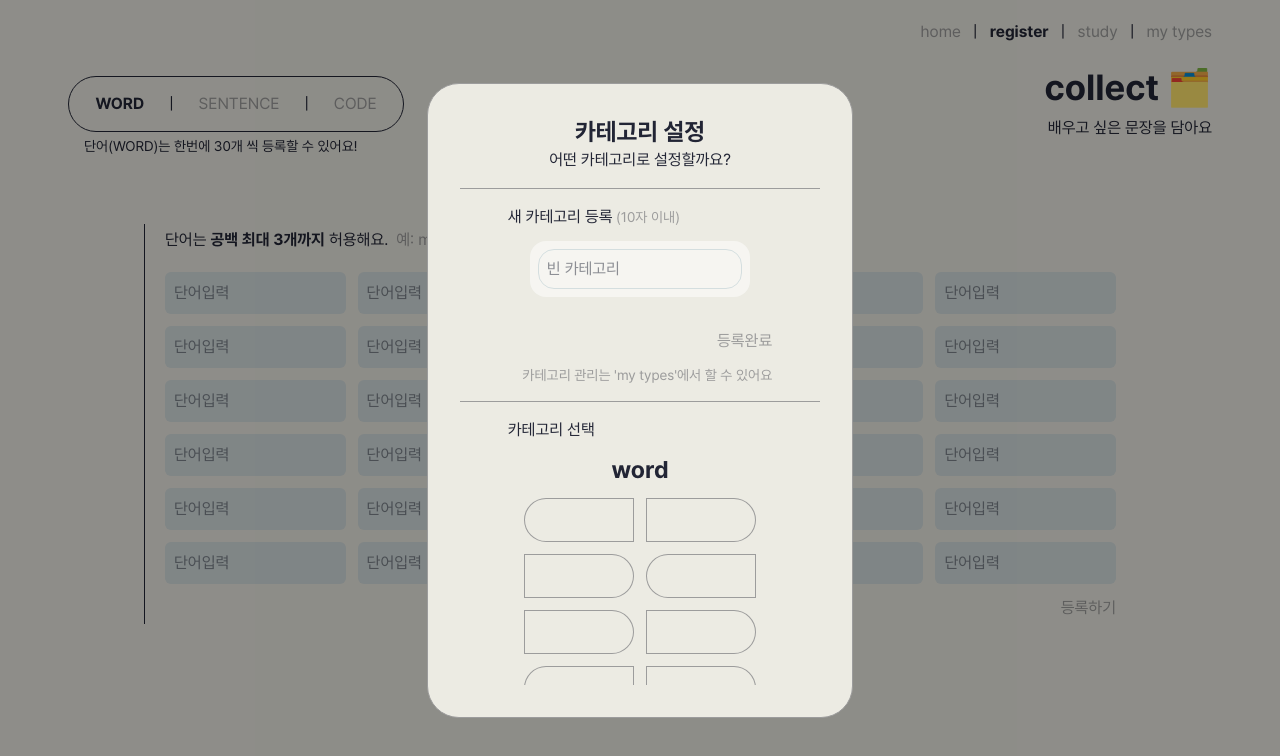
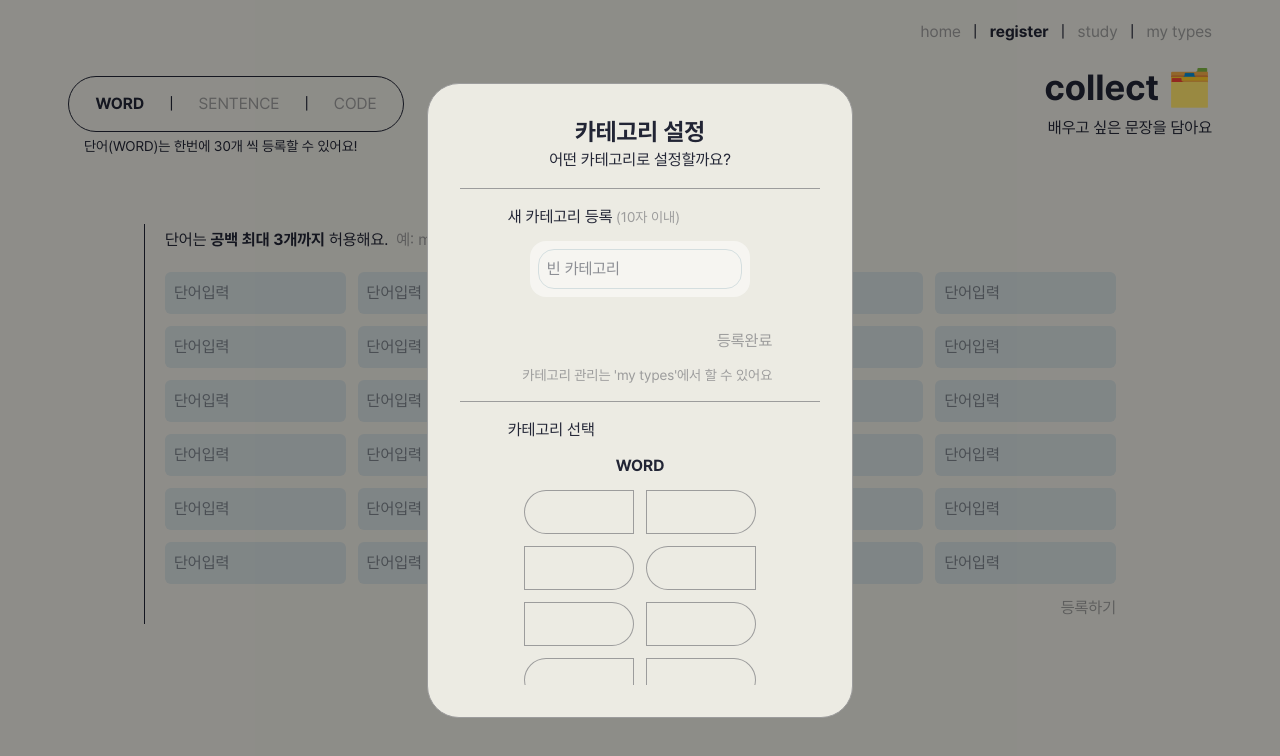
Before and after one commit to ummfieg/my-type, a Next.js app: page /register in a window 1280 px wide. Both pictures are taken after a click on the button "등록하기". Shown: the top 756 px of the page. Built offline with nearby package versions, Linux system fonts and the light colour scheme.

Commit message:
refactor(page, inputCategory, selectCategory, userCategoryModal, word): register페이지 데이터 책임 분리, 로컬스토리지로 저장 수정

```diff
--- a/src/app/register/page.js
+++ b/src/app/register/page.js
@@ -7,12 +7,15 @@ import Word from "@/components/register/word";
 import Sentence from "@/components/register/sentence";
 import Code from "@/components/register/code";
 import UserCategoryModal from "@/components/register/modal/userCategoryModal";
-import UserCategory from "@/components/register/modal/userCategoryModal";
 import { usePathname } from "next/navigation";
 
 export default function Resgister() {
   const pathName = usePathname();
+  const [wordInputs, setWordInputs] = useState(Array(30).fill(""));
   const [category, setCategory] = useState("WORD");
+  const [userCategory, setUserCategory] = useState(Array(10).fill(""));
+  const [selectedCategory, setSelectedCategory] = useState("");
+
   const onSelect = (e) => {
     setCategory(e);
   };
@@ -21,7 +24,62 @@ export default function Resgister() {
   const onClickOpenModal = () => {
     setOpenModal(true);
   };
+
   const onClickCloseModal = () => {
+    setOpenModal(false);
+  };
+
+  const handleWordChange = (index, value) => {
+    const updated = [...wordInputs];
+    updated[index] = value;
+    setWordInputs(updated);
+  };
+
+  const handleAddCategory = (newValue) => {
+    if (!newValue.trim()) return;
+
+    const categoryUpdated = [...userCategory];
+    const emptyIndex = categoryUpdated.indexOf("");
+
+    if (emptyIndex === -1) {
+      return;
+    }
+
+    categoryUpdated[emptyIndex] = newValue;
+    setUserCategory(categoryUpdated);
+  };
+
+  const handleSelectCategory = (selectedCategory) => {
+    if (!selectedCategory) return;
+    setSelectedCategory(selectedCategory);
+  };
+
+  const saveToLocalStorage = (selectedCategory) => {
+    const existingData = JSON.parse(localStorage.getItem("userData")) || {};
+
+    if (!existingData[category]) {
+      existingData[category] = {};
+    }
+
+    if (!existingData[category][selectedCategory]) {
+      existingData[category][selectedCategory] = [];
+    }
+
+    const filteredWords = wordInputs.filter((word) => word.trim() !== "");
+
+    existingData[category][selectedCategory] = [
+      ...existingData[category][selectedCategory],
+      ...filteredWords,
+    ];
+
+    localStorage.setItem("userData", JSON.stringify(existingData));
+  };
+
+  const handleRegisterSubmit = () => {
+    if (!selectedCategory) return;
+
+    saveToLocalStorage(selectedCategory);
+    setWordInputs(Array(30).fill(""));
     setOpenModal(false);
   };
 
@@ -41,7 +99,13 @@ export default function Resgister() {
 
       <main className="flex justify-center my-10">
         <div className="border-l w-4/5">
-          {category === "WORD" && <Word onClickOpenModal={onClickOpenModal} />}
+          {category === "WORD" && (
+            <Word
+              onClickOpenModal={onClickOpenModal}
+              wordInputs={wordInputs}
+              onWordChange={handleWordChange}
+            />
+          )}
           {category === "SENTENCE" && (
             <Sentence onClickOpenModal={onClickOpenModal} />
           )}
@@ -49,9 +113,12 @@ export default function Resgister() {
         </div>
       </main>
       {openModal && (
-        <UserCategory
+        <UserCategoryModal
           category={category}
-          onClickCloseModal={onClickCloseModal}
+          userCategory={userCategory}
+          onAddCategory={handleAddCategory}
+          onSelectCategory={handleSelectCategory}
+          onRegisterSubmit={handleRegisterSubmit}
         />
       )}
     </>
--- a/src/components/register/modal/inputCategory.js
+++ b/src/components/register/modal/inputCategory.js
@@ -1,9 +1,20 @@
+"use client";
 import { HighlightButton } from "@/components/ui/button";
 import { useState } from "react";
 
-export default function InputCategory({ handleChange, handleRegister }) {
+export default function InputCategory({ onAddCategory }) {
+  const [inputValue, setInputValue] = useState("");
+
+  const handleRegister = (e) => {
+    e.preventDefault();
+    if (!inputValue.trim()) return;
+
+    onAddCategory(inputValue);
+    setInputValue("");
+  };
+
   return (
-    <form className="flex flex-col gap-3 px-3 w-4/5">
+    <form className="flex flex-col gap-3 px-3 w-4/5" onSubmit={handleRegister}>
       <span className="text-start">
         새 카테고리 등록
         <span className="text-sm text-sub "> (10자 이내)</span>
@@ -14,15 +25,11 @@ export default function InputCategory({ handleChange, handleRegister }) {
           className="border border-main rounded-2xl w-full h-10 focus:border-sub focus:outline-none p-2"
           placeholder="빈 카테고리"
           maxLength={10}
-          name="유저카테고리"
-          // onChange={(e) => handleChange(e.target.value)}
+          value={inputValue}
+          onChange={(e) => setInputValue(e.target.value)}
         ></input>
       </div>
-      <button
-        className="cursor-pointer self-end text-sub"
-        type="submit"
-        onClick={handleRegister}
-      >
+      <button className="cursor-pointer self-end text-sub" type="submit">
         <HighlightButton>등록완료</HighlightButton>
       </button>
       <p className="text-sub text-sm text-end">
--- a/src/components/register/modal/selectCategory.js
+++ b/src/components/register/modal/selectCategory.js
@@ -1,27 +1,36 @@
 import { HighlightButton } from "@/components/ui/button";
 
-export default function SeletCategory({ userCategory }) {
+export default function SeletCategory({
+  userCategory,
+  category,
+  onSelectCategory,
+  onRegisterSubmit,
+}) {
   return (
     <div className="flex flex-col gap-3 px-3 w-4/5">
       <span className="text-start">카테고리 선택</span>
-      <span className="text-foreground font-bold text-2xl text-center">
-        word
-      </span>
-      <div className="grid grid-cols-2 gap-3 mx-4">
+      <span className="text-foreground font-bold text-center">{category}</span>
+      <div className="grid grid-cols-2 gap-3 mx-4 ">
         {userCategory.map((value, index) => (
-          <div
+          <button
             key={index}
-            type="text"
-            className={`border border-sub px-3 py-2 h-11 ${
+            type="button"
+            className={`border border-sub px-3 py-2 h-11 cursor-pointer text-center overflow-auto ${
               index % 3 === 0
                 ? "rounded-r-3xl rounded-l-full "
                 : "rounded-r-full rounded-l-3xl"
             }  focus:border-point focus:outline-none max-leng`}
-            // onChange={(e) => handleChange(e.target.value)}
-          />
+            onClick={() => onSelectCategory(value)}
+          >
+            <HighlightButton>{value}</HighlightButton>
+          </button>
         ))}
       </div>
-      <button className="cursor-pointer self-end text-sub" type="submit">
+      <button
+        className="cursor-pointer self-end text-sub"
+        type="submit"
+        onClick={onRegisterSubmit}
+      >
         <HighlightButton>선택완료</HighlightButton>
       </button>
     </div>
--- a/src/components/register/modal/userCategoryModal.js
+++ b/src/components/register/modal/userCategoryModal.js
@@ -1,38 +1,16 @@
-"use client";
-
 import { useEffect, useState } from "react";
 import { HighlightButton } from "../../ui/button";
 import InputCategory from "./inputCategory";
 import SeletCategory from "./selectCategory";
-export default function UserCategory({ category, onClickCloseModal }) {
-  const [userCategory, setUserCategory] = useState(Array(10).fill(""));
-  const [hasRegistered, setHasRegistered] = useState(false);
-
-  const handleChange = (index, value) => {
-    const newUserCategory = [...userCategory];
-    newUserCategory[index] = value;
-    setUserCategory(newUserCategory);
-  };
-
-  const handleSubmit = (e) => {
-    // e.preventDefault();
-    // onClickCloseModal();
-  };
-
-  const handleRegister = () => {
-    e.preventDefault();
-    console.log(`${category}, ${userCategory} 저장준비`);
-    localStorage.setItem(category, JSON.stringify(userCategory));
-    setHasRegistered(true);
-  };
-
-  const [selectedCategory, setSelectedCategory] = useState("");
-
+export default function UserCategory({
+  category,
+  onRegisterSubmit,
+  userCategory,
+  onAddCategory,
+  onSelectCategory,
+}) {
   return (
-    <div
-      className="fixed inset-0 bg-black/40 flex justify-center items-center z-50"
-      onClick={onClickCloseModal}
-    >
+    <div className="fixed inset-0 bg-black/40 flex justify-center items-center z-50">
       <div
         className="border border-sub rounded-4xl w-2/6 flex flex-col items-center p-8 bg-background max-h-[90vh]"
         onClick={(e) => e.stopPropagation()}
@@ -43,12 +21,14 @@ export default function UserCategory({ category, onClickCloseModal }) {
         <div className="border-sub border-b w-full my-4"></div>
 
         <div className="w-full max-h-[60vh] overflow-y-auto flex flex-col items-center">
-          <InputCategory
-            handleChange={handleChange}
-            handleRegister={handleRegister}
+          <InputCategory onAddCategory={onAddCategory} />
+          <div className="border-sub border-b w-full my-4"></div>
+          <SeletCategory
+            userCategory={userCategory}
+            category={category}
+            onSelectCategory={onSelectCategory}
+            onRegisterSubmit={onRegisterSubmit}
           />
-          <div className="border-sub border-b w-full my-4"></div>
-          <SeletCategory userCategory={userCategory} />
         </div>
       </div>
     </div>
--- a/src/components/register/word.js
+++ b/src/components/register/word.js
@@ -1,6 +1,6 @@
 import { HighlightButton } from "../ui/button";
 
-export default function Word({ onClickOpenModal }) {
+export default function Word({ onClickOpenModal, wordInputs, onWordChange }) {
   return (
     <div className="flex flex-col gap-5 py-1 px-5">
       <span>
@@ -9,10 +9,12 @@ export default function Word({ onClickOpenModal }) {
       </span>
       <form className="flex flex-col gap-3">
         <div className="grid grid-cols-5 grid-rows-6 gap-3">
-          {Array.from({ length: 30 }).map((_, index) => (
+          {wordInputs.map((item, index) => (
             <input
               key={index}
               type="text"
+              value={item}
+              onChange={(e) => onWordChange(index, e.target.value)}
               className="border bg-main rounded-md border-transparent focus:border-b-point focus:outline-hidden px-2 py-2"
               placeholder="단어입력"
             />
```
